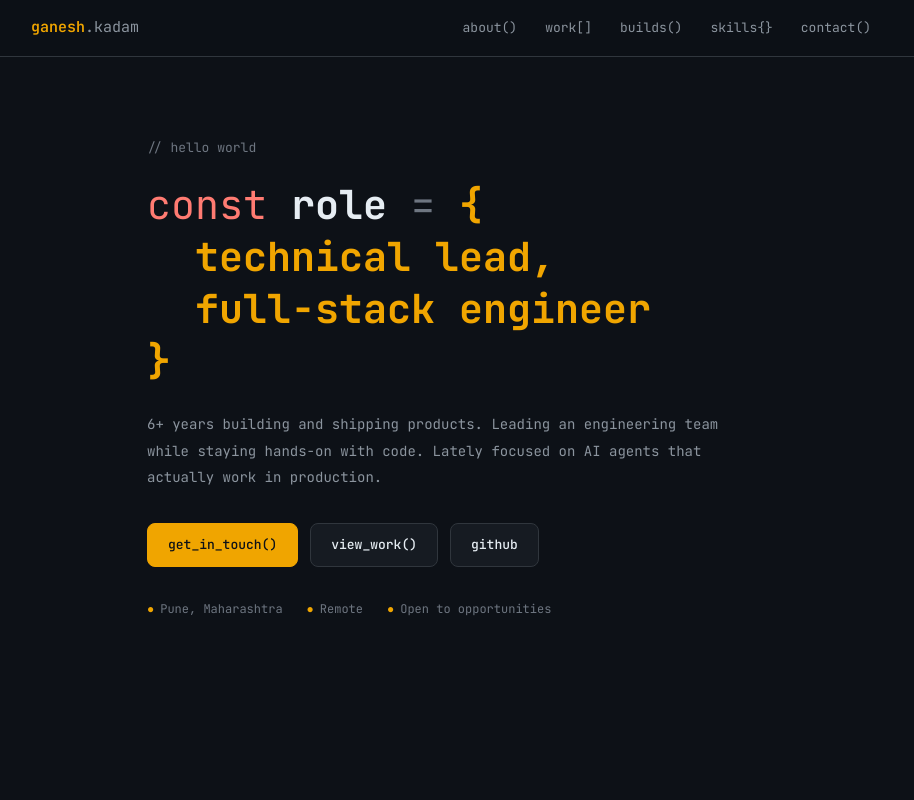
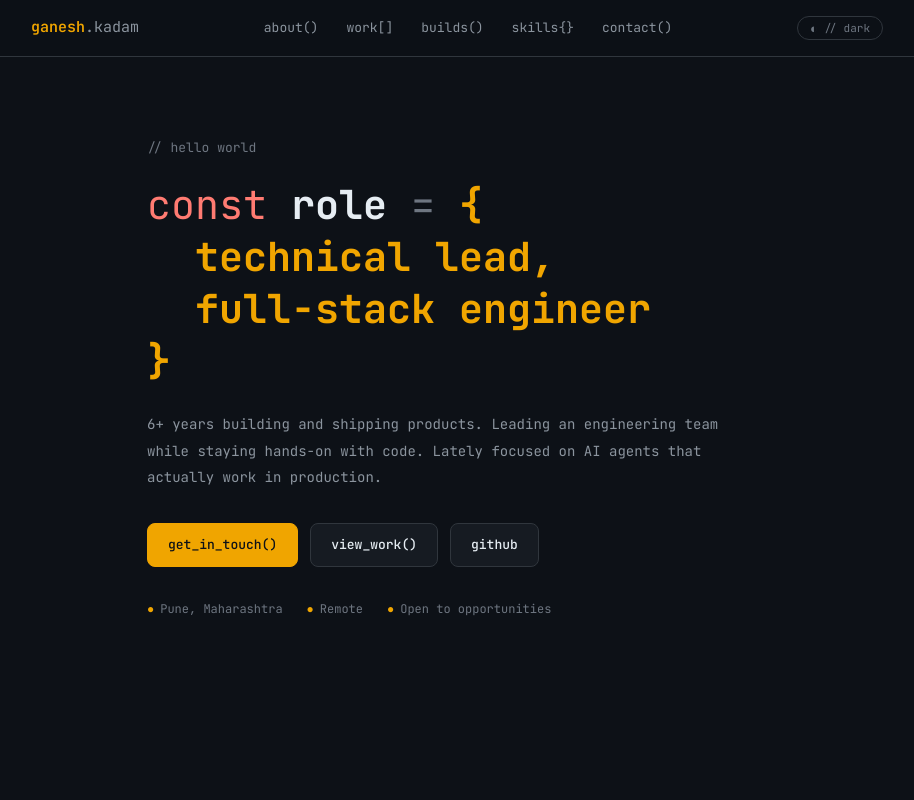
Before and after one commit to ganeshbkdm/ganeshbkdm.github.io, a plain HTML site: page index.html in a window 1280 px wide. Shown: the top 800 px of the page, without its empty margins (183-1097 px from the left). Drawn offline with Linux system fonts and the light colour scheme.

Commit message:
Add light/dark theme toggle with localStorage persistence
Toggle in nav bar switches between dark and light themes with smooth
transitions. Theme preference persists across visits. No flash of
wrong theme on reload.

Co-Authored-By: Claude Opus 4.6 (1M context) <noreply@anthropic.com>

```diff
--- a/index.html
+++ b/index.html
@@ -8,6 +8,7 @@
 <link rel="preconnect" href="https://fonts.googleapis.com">
 <link rel="preconnect" href="https://fonts.gstatic.com" crossorigin>
 <link href="https://fonts.googleapis.com/css2?family=JetBrains+Mono:wght@300;400;500;600;700&display=swap" rel="stylesheet">
+<script>document.documentElement.setAttribute('data-theme',localStorage.getItem('theme')||'dark')</script>
 <style>
 *, *::before, *::after { margin: 0; padding: 0; box-sizing: border-box; }
 
@@ -25,6 +26,35 @@
   --font: 'JetBrains Mono', 'Fira Code', 'Cascadia Code', monospace;
 }
 
+[data-theme="light"] {
+  --bg: #f5f3ef;
+  --bg-card: #ffffff;
+  --bg-card-hover: #faf8f5;
+  --accent: #c47f00;
+  --accent-dim: rgba(196, 127, 0, 0.1);
+  --accent-glow: rgba(196, 127, 0, 0.05);
+  --text: #1a1a1a;
+  --text-dim: #555555;
+  --text-muted: #888888;
+  --border: #e0ddd6;
+}
+
+[data-theme="light"] nav {
+  background: rgba(245, 243, 239, 0.88);
+}
+
+[data-theme="light"] .tag {
+  border-color: rgba(196, 127, 0, 0.2);
+}
+
+[data-theme="light"] .timeline-date {
+  background: rgba(136, 136, 136, 0.1);
+}
+
+[data-theme="light"] .hero h1 .keyword { color: #b35000; }
+
+[data-theme="light"] .cursor-blink { background: var(--accent); }
+
 html { scroll-behavior: smooth; }
 
 body {
@@ -35,6 +65,14 @@ body {
   font-size: 14px;
   -webkit-font-smoothing: antialiased;
   overflow-x: hidden;
+  transition: background 0.3s ease, color 0.3s ease;
+}
+
+nav, .stat-card, .timeline-item, .build-card, .skill-group,
+.edu-card, .btn, .skill-item, .tag, .recognition-badge,
+.theme-toggle, .scroll-top {
+  transition: background 0.3s ease, color 0.3s ease,
+              border-color 0.3s ease, transform 0.3s ease;
 }
 
 a { color: var(--accent); text-decoration: none; transition: opacity 0.2s; }
@@ -88,6 +126,26 @@ nav {
   background: var(--accent-dim);
   opacity: 1;
 }
+
+.theme-toggle {
+  display: flex;
+  align-items: center;
+  gap: 6px;
+  background: none;
+  border: 1px solid var(--border);
+  border-radius: 20px;
+  padding: 4px 12px;
+  font-family: var(--font);
+  font-size: 11px;
+  color: var(--text-muted);
+  cursor: pointer;
+  transition: all 0.2s;
+  -webkit-tap-highlight-color: transparent;
+}
+
+.theme-toggle:hover { border-color: var(--accent); color: var(--accent); }
+
+.theme-toggle .toggle-icon { font-size: 13px; line-height: 1; }
 
 .hamburger {
   display: none;
@@ -701,15 +759,21 @@ footer {
 <nav>
   <div class="nav-inner">
     <a href="#" class="nav-logo">ganesh<span>.kadam</span></a>
-    <button class="hamburger" aria-label="Toggle navigation">
-      <span></span><span></span><span></span>
-    </button>
     <div class="nav-links">
       <a href="#about">about()</a>
       <a href="#work">work[]</a>
       <a href="#builds">builds()</a>
       <a href="#skills">skills{}</a>
       <a href="#contact">contact()</a>
+    </div>
+    <div style="display:flex;align-items:center;gap:8px;">
+      <button class="theme-toggle" aria-label="Toggle theme">
+        <span class="toggle-icon">◐</span>
+        <span class="toggle-label">// dark</span>
+      </button>
+      <button class="hamburger" aria-label="Toggle navigation">
+        <span></span><span></span><span></span>
+      </button>
     </div>
   </div>
 </nav>
@@ -1225,6 +1289,27 @@ footer {
 
 <script>
 (function() {
+  // Theme toggle
+  var savedTheme = localStorage.getItem('theme') || 'dark';
+  document.documentElement.setAttribute('data-theme', savedTheme);
+  var toggleBtn = document.querySelector('.theme-toggle');
+  var toggleIcon = toggleBtn.querySelector('.toggle-icon');
+  var toggleLabel = toggleBtn.querySelector('.toggle-label');
+
+  function applyTheme(theme) {
+    document.documentElement.setAttribute('data-theme', theme);
+    localStorage.setItem('theme', theme);
+    toggleIcon.textContent = theme === 'dark' ? '◐' : '◑';
+    toggleLabel.textContent = theme === 'dark' ? '// dark' : '// light';
+  }
+
+  applyTheme(savedTheme);
+
+  toggleBtn.addEventListener('click', function() {
+    var current = document.documentElement.getAttribute('data-theme');
+    applyTheme(current === 'dark' ? 'light' : 'dark');
+  });
+
   var observer = new IntersectionObserver(function(entries) {
     entries.forEach(function(entry) {
       if (entry.isIntersecting) entry.target.classList.add('visible');
```
